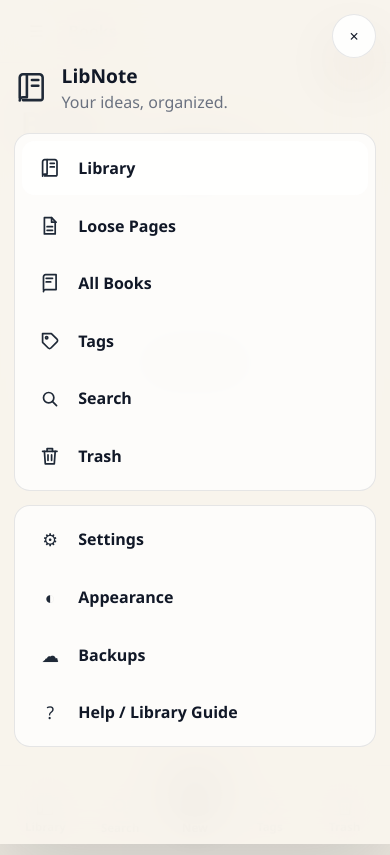
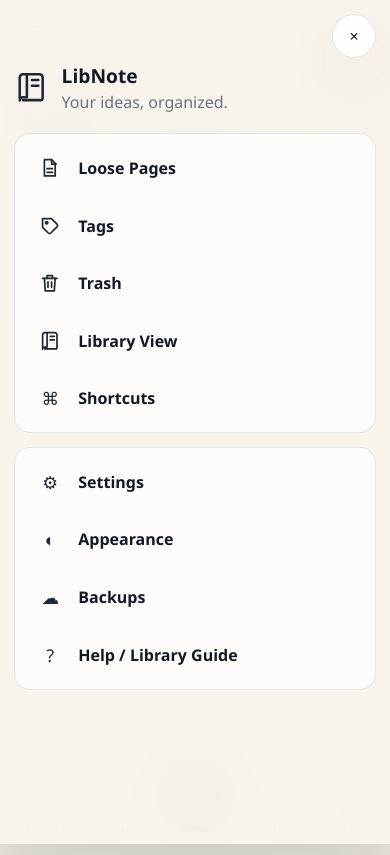
Before and after one commit to sci336/libnote, a React (Vite) app: page / in a window 390 px wide. Both pictures are taken after a click on the button "Open app menu". Built offline with nearby package versions, Linux system fonts and the light colour scheme.

Commit message:
Refine mobile app menu shortcuts

```diff
--- a/src/App.tsx
+++ b/src/App.tsx
@@ -287,9 +287,7 @@ export default function App(): JSX.Element {
         onCancelBackupImport={app.handleCancelBackupImport}
         onClose={app.closeAppMenu}
         onSelectSection={app.navigateAppMenu}
-        onNavigateLibrary={app.navigateHome}
         onNavigateLoosePages={app.handleOpenLoosePages}
-        onNavigateSearch={app.handleSearchFocus}
         onNavigateTrash={app.handleOpenTrash}
       />
     </AppLayout>
--- a/src/components/AppMenu.tsx
+++ b/src/components/AppMenu.tsx
@@ -22,7 +22,7 @@ import { parseSingleTagInput, type TagSummary } from '../utils/tags';
 import { useModalFocus } from '../hooks/useModalFocus';
 import { AppMenuBackupSection } from './AppMenuBackupSection';
 import { AppMenuSettingsSection } from './AppMenuSettingsSection';
-import { BookIcon, LibraryIcon, PageIcon, SearchIcon, TagIcon, TrashIcon } from './MobileIcons';
+import { LibraryIcon, PageIcon, TagIcon, TrashIcon } from './MobileIcons';
 
 interface StorageStats {
   bookCount: number;
@@ -60,9 +60,7 @@ interface AppMenuProps {
   onCancelBackupImport: () => void;
   onClose: () => void;
   onSelectSection: (section: AppMenuSection) => void;
-  onNavigateLibrary?: () => void;
   onNavigateLoosePages?: () => void;
-  onNavigateSearch?: () => void;
   onNavigateTrash?: () => void;
 }
 
@@ -104,9 +102,7 @@ export function AppMenu({
   onCancelBackupImport,
   onClose,
   onSelectSection,
-  onNavigateLibrary = () => undefined,
   onNavigateLoosePages = () => undefined,
-  onNavigateSearch = () => undefined,
   onNavigateTrash = () => undefined
 }: AppMenuProps): JSX.Element | null {
   const panelRef = useRef<HTMLElement | null>(null);
@@ -213,29 +209,25 @@ export function AppMenu({
               </div>
 
               <div className="mobile-menu-list" role="list">
-                <button type="button" className="mobile-menu-row is-primary" onClick={() => navigateFromMobileMenu(onNavigateLibrary)}>
-                  <LibraryIcon className="mobile-menu-icon" />
-                  <strong>Library</strong>
-                </button>
                 <button type="button" className="mobile-menu-row" onClick={() => navigateFromMobileMenu(onNavigateLoosePages)}>
                   <PageIcon className="mobile-menu-icon" />
                   <strong>Loose Pages</strong>
-                </button>
-                <button type="button" className="mobile-menu-row" onClick={() => navigateFromMobileMenu(onNavigateLibrary)}>
-                  <BookIcon className="mobile-menu-icon" />
-                  <strong>All Books</strong>
                 </button>
                 <button type="button" className="mobile-menu-row" onClick={() => openMobileSection('tagManagement')}>
                   <TagIcon className="mobile-menu-icon" />
                   <strong>Tags</strong>
                 </button>
-                <button type="button" className="mobile-menu-row" onClick={() => navigateFromMobileMenu(onNavigateSearch)}>
-                  <SearchIcon className="mobile-menu-icon" />
-                  <strong>Search</strong>
-                </button>
                 <button type="button" className="mobile-menu-row" onClick={() => navigateFromMobileMenu(onNavigateTrash)}>
                   <TrashIcon className="mobile-menu-icon" />
                   <strong>Trash</strong>
+                </button>
+                <button type="button" className="mobile-menu-row" onClick={() => openMobileSection('settings')}>
+                  <LibraryIcon className="mobile-menu-icon" />
+                  <strong>Library View</strong>
+                </button>
+                <button type="button" className="mobile-menu-row" onClick={() => openMobileSection('shortcuts')}>
+                  <span aria-hidden="true">⌘</span>
+                  <strong>Shortcuts</strong>
                 </button>
               </div>
 
```
Also changed, not shown: 2 other files (tests, documents, lock files or other folders).
